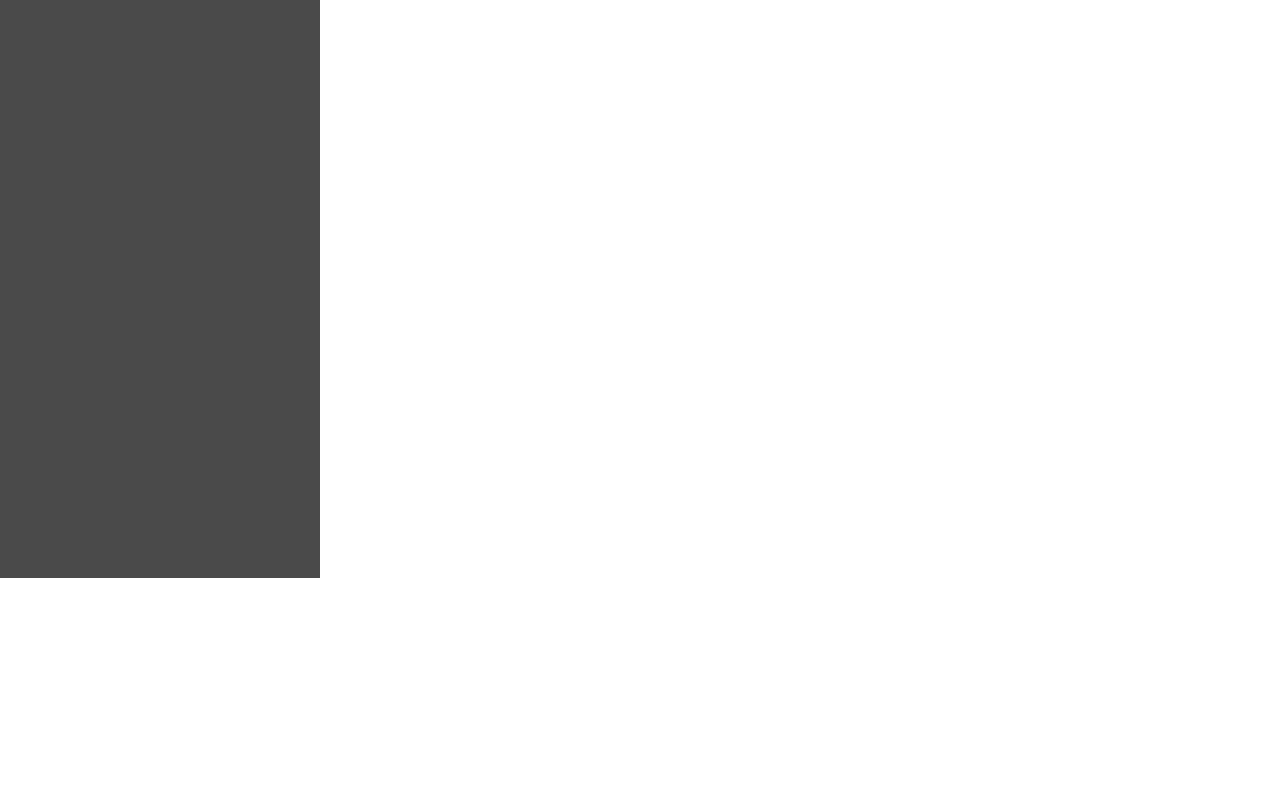
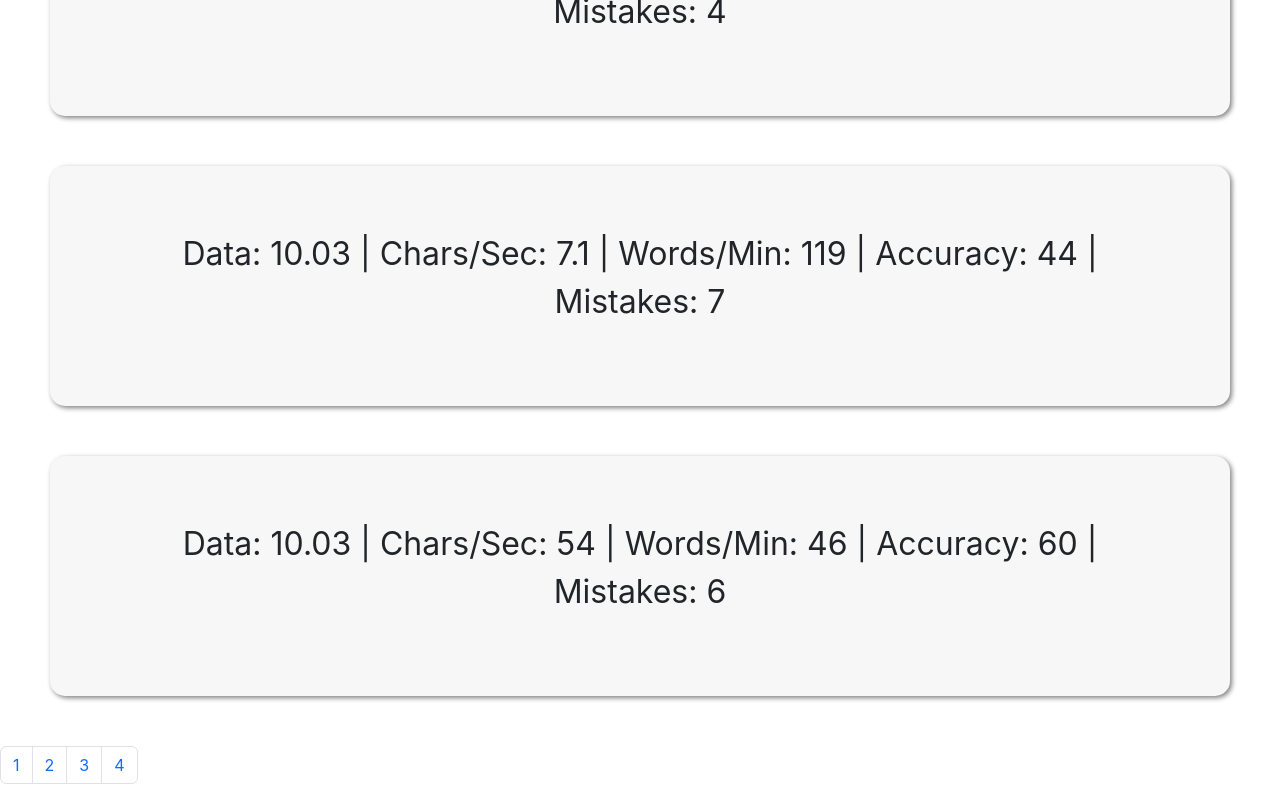
Before and after one commit to zao4nik/keyboardapp, a React (Create React App) app in the folder client/: page /stats in a window 1280 px wide. Shown: the part 222-1022 px from the top of the page. Before the commit the page ends 800 px from the top, so only its background shows below. Built offline with nearby package versions, Linux system fonts and the light colour scheme.

Commit message:
stat-pagination

```diff
--- a/client/public/index.html
+++ b/client/public/index.html
@@ -2,8 +2,25 @@
 <html lang="en">
   <head>
     <meta charset="utf-8" />
-    <meta name="viewport" content="width=device-width, initial-scale=1" />
+    <meta
+      name="viewport"
+      content="width=device-width, initial-scale=1"
+    />
     <title>React App</title>
+
+    <link
+      href="https://cdn.jsdelivr.net/npm/bootstrap@5.3.0-alpha1/dist/css/bootstrap.min.css"
+      rel="stylesheet"
+      integrity="sha384-GLhlTQ8iRABdZLl6O3oVMWSktQOp6b7In1Zl3/Jr59b6EGGoI1aFkw7cmDA6j6gD"
+      crossorigin="anonymous"
+    />
+
+    <script
+      defer
+      src="https://cdn.jsdelivr.net/npm/bootstrap@5.3.0-alpha1/dist/js/bootstrap.bundle.min.js"
+      integrity="sha384-w76AqPfDkMBDXo30jS1Sgez6pr3x5MlQ1ZAGC+nuZB+EYdgRZgiwxhTBTkF7CXvN"
+      crossorigin="anonymous"
+    ></script>
   </head>
 
   <body>
--- a/client/src/App.jsx
+++ b/client/src/App.jsx
@@ -6,7 +6,9 @@ import {
 import GlobalStyles from './components/Global.styles';
 
 // import components
-import { Typing, Signup, Signin } from './components';
+import {
+  Typing, Signup, Signin, MyStatistics,
+} from './components';
 import Navbar from './components/Navbar/Navbar';
 
 function App() {
@@ -14,12 +16,12 @@ function App() {
     <div className="App">
       <BrowserRouter>
         <GlobalStyles />
-        <Navbar />
+        {/* <Navbar /> */}
         <Routes>
           <Route path="/signin" element={<Signin />} />
           <Route path="/signup" element={<Signup />} />
           <Route path="/typing" element={<Typing />} />
-          <Route path="/stats" />
+          <Route path="/stats" element={<MyStatistics />} />
         </Routes>
       </BrowserRouter>
     </div>
--- /dev/null
+++ b/client/src/components/MyStatistics/MyStatistics.jsx
@@ -0,0 +1,52 @@
+/* eslint-disable operator-linebreak */
+/* eslint-disable no-shadow */
+/* eslint-disable react/jsx-one-expression-per-line */
+import React, { /* useEffect, */ useState } from 'react';
+import Stat from './Stat';
+import { data } from './data';
+import Pagination from './Pagination';
+
+export function MyStatistics() {
+  const [stat, setStat] = useState(data);
+  const [loading, setLoading] = useState(false);
+  const [currentPage, setCurrentPage] = useState(1);
+  const [statPerPage] = useState(3);
+
+  // * надо переделать для запроса с базы
+  // useEffect(() => {
+  //   (async () => {
+  //     const response = await fetch('url', {
+  //       method: 'GET',
+  //       credentials: 'include', // куки
+  //       headers: {
+  //         'Content-Type': 'application/json',
+  //       },
+  //     });
+  //     const MyStat = await response.json();
+  //     console.log('statistic ', MyStat);
+  //     setStat(MyStat);
+  //   })();
+  //   setLoading(false);
+  // }, []);
+
+  const lastStatIndex = currentPage * statPerPage;
+  const firstStatIndex = lastStatIndex - statPerPage;
+  const currentStat = stat.slice(firstStatIndex, lastStatIndex);
+
+  const paginate = (pageNumber) => setCurrentPage(pageNumber);
+
+  return (
+    <div>
+      <h1>MyStatistics</h1>
+      <Stat
+        data={currentStat}
+        loading={loading}
+      />
+      <Pagination
+        statPerPage={statPerPage}
+        totalStat={stat.length}
+        paginate={paginate}
+      />
+    </div>
+  );
+}
--- /dev/null
+++ b/client/src/components/MyStatistics/MyStatistics.module.css
@@ -0,0 +1,18 @@
+.container {
+  /* display: flex; */
+  /* align-items: center; */
+  /* justify-content: center; */
+  border-radius: 15px;
+  background: rgb(247, 247, 247);
+  text-align: center;
+  font-size: 2rem;
+  padding: 2em;
+  margin: 50px;
+  box-shadow: 2px 2px 5px gray;
+  /* width: 50%; */
+}
+
+/* .myitem {
+  margin: 0px 20px;
+  text-align: center;
+} */
--- /dev/null
+++ b/client/src/components/MyStatistics/Pagination.jsx
@@ -0,0 +1,31 @@
+import React from 'react';
+
+function Pagination({ statPerPage, totalStat, paginate }) {
+  const pageNumbers = [];
+
+  for (let i = 1; i <= Math.ceil(totalStat / statPerPage); i++) {
+    pageNumbers.push(i);
+  }
+
+  return (
+    <div>
+      <ul className="pagination">
+        {pageNumbers.map((number) => (
+          <li
+            className="page-item"
+            key={number}
+          >
+            <button
+              className="page-link"
+              onClick={() => paginate(number)}
+            >
+              {number}
+            </button>
+          </li>
+        ))}
+      </ul>
+    </div>
+  );
+}
+
+export default Pagination;
--- /dev/null
+++ b/client/src/components/MyStatistics/Stat.jsx
@@ -0,0 +1,28 @@
+import React from 'react';
+import styles from './MyStatistics.module.css';
+
+function Stat({ data, loading }) {
+  if (loading) {
+    return <h2>Loading....</h2>;
+  }
+
+  return (
+    <div>
+      {data.map((item) => (
+        <div
+          className={styles.container}
+          key={item.id}
+        >
+          <p>
+            {' '}
+            Data: {item.data} | Chars/Sec: {item['chars/sec']} | Words/Min:{' '}
+            {item['words/min']} | Accuracy: {item.accuracy} | Mistakes:{' '}
+            {item.mistakes}
+          </p>
+        </div>
+      ))}
+    </div>
+  );
+}
+
+export default Stat;
--- /dev/null
+++ b/client/src/components/MyStatistics/data.js
@@ -0,0 +1,82 @@
+export const data = [
+  {
+    id: 1,
+    data: 10.03,
+    'chars/sec': 6.2,
+    'words/min': 53,
+    accuracy: 63,
+    mistakes: 4,
+  },
+  {
+    id: 2,
+    data: 10.03,
+    'chars/sec': 7.1,
+    'words/min': 119,
+    accuracy: 44,
+    mistakes: 7,
+  },
+  {
+    id: 3,
+    data: 10.03,
+    'chars/sec': 54,
+    'words/min': 46,
+    accuracy: 60,
+    mistakes: 6,
+  },
+  {
+    id: 4,
+    data: 10.03,
+    'chars/sec': 8,
+    'words/min': 100,
+    accuracy: 55,
+    mistakes: 7,
+  },
+  {
+    id: 5,
+    data: 10.03,
+    'chars/sec': 4.6,
+    'words/min': 120,
+    accuracy: 58,
+    mistakes: 7,
+  },
+  {
+    id: 6,
+    data: 10.03,
+    'chars/sec': 6.5,
+    'words/min': 88,
+    accuracy: 40,
+    mistakes: 4,
+  },
+  {
+    id: 7,
+    data: 10.03,
+    'chars/sec': 6.5,
+    'words/min': 88,
+    accuracy: 40,
+    mistakes: 4,
+  },
+  {
+    id: 8,
+    data: 10.03,
+    'chars/sec': 6.5,
+    'words/min': 88,
+    accuracy: 40,
+    mistakes: 4,
+  },
+  {
+    id: 9,
+    data: 10.03,
+    'chars/sec': 6.5,
+    'words/min': 88,
+    accuracy: 40,
+    mistakes: 4,
+  },
+  {
+    id: 10,
+    data: 10.03,
+    'chars/sec': 6.5,
+    'words/min': 88,
+    accuracy: 40,
+    mistakes: 4,
+  },
+];
--- a/client/src/components/index.jsx
+++ b/client/src/components/index.jsx
@@ -1,4 +1,7 @@
+/* eslint-disable object-curly-newline */
 import { Typing } from './Typing/Typing';
 import { Signin } from './Signin/Signin';
 import { Signup } from './Signup/Signup';
-export {Typing, Signin, Signup}
+import { MyStatistics } from './MyStatistics/MyStatistics';
+
+export { Typing, Signin, Signup, MyStatistics };
```
